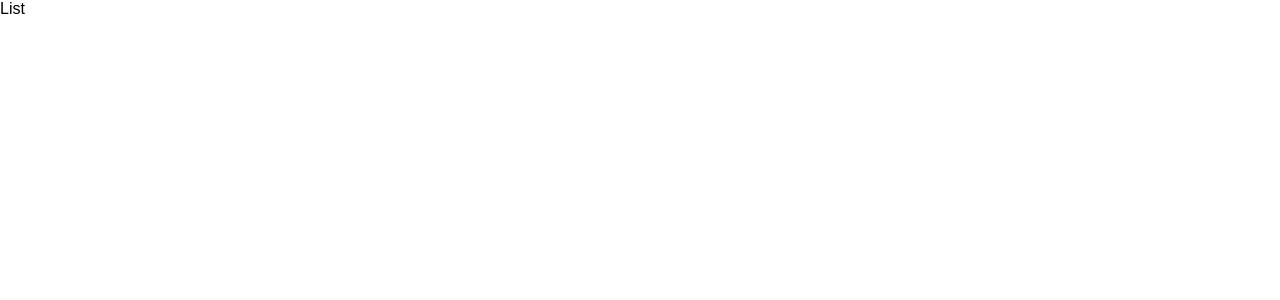
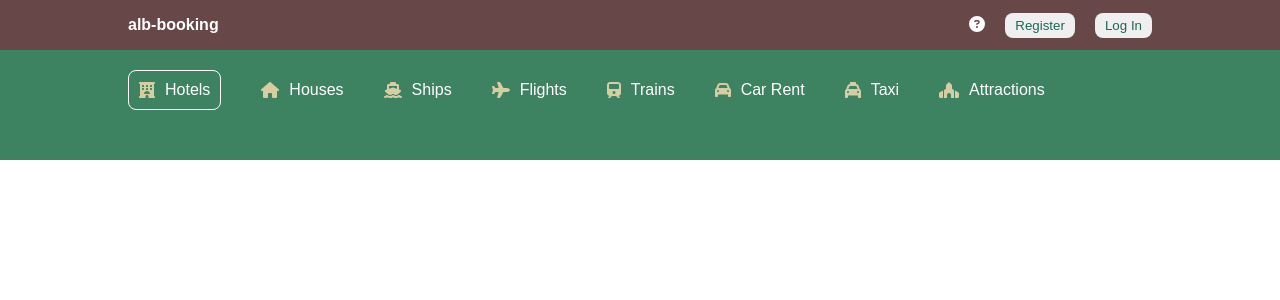
Before and after one commit to FlorentinaDili/alb-booking, a React (Create React App) app: page /hotels in a window 1280 px wide. Shown: the top 300 px of the page. Built offline with nearby package versions, Linux system fonts and the light colour scheme.

Commit message:
Starting the List/Hotels page [CONDITIONAL OPERATORS]

```diff
--- a/src/components/header/Header.jsx
+++ b/src/components/header/Header.jsx
@@ -4,7 +4,8 @@ import { faHotel, faHouse,
         faPlaceOfWorship,
         faSearch, faShip, faTrain,
         faPlane, faCar, faTaxi, faCalendarDays,
-        faPerson} from "@fortawesome/free-solid-svg-icons"
+        faPerson,
+        faArrowsUpDown} from "@fortawesome/free-solid-svg-icons"
 import { DateRange } from 'react-date-range';
 import { useState } from 'react'
 //setDate} from 'react'
@@ -12,7 +13,7 @@ import 'react-date-range/dist/styles.css'; // main css file
 import 'react-date-range/dist/theme/default.css'; // theme css file
 import { format } from "date-fns"
 
-const Header = () => {
+const Header = ({type}) => {
 //the component is set false once the page is open (it's not shown until clicking)..
 const [openDate, setOpenDate] = useState(false);
 //
@@ -42,7 +43,7 @@ const handleOption = (name, operation) =>{
 
 return (
     <div className="header">
-        <div className="headerContainer">
+        <div className={type === "list" ? "headerContainer listMode" : "headerContainer "}>
             <div className="headerList">
                 <div className="headerListItem active">
                 <FontAwesomeIcon icon={faHotel} className="headerListItemIcon"/>
@@ -77,6 +78,9 @@ return (
                 <span>Attractions</span>
                 </div>
             </div>
+
+        { type!=="list" &&
+            <>
             <h1 className="headerTitle">
                 Looking for the best booking platform? You're on the right place.
             </h1>
@@ -107,6 +111,7 @@ return (
                     className="date"
                     />
                     }
+                    <FontAwesomeIcon icon={faArrowsUpDown} className="headerIcon" />
                 </div>
                 <div className="headerSearchItem">
                     <FontAwesomeIcon icon={faPerson} className="headerIcon"/>
@@ -156,6 +161,8 @@ return (
                     <FontAwesomeIcon icon={faSearch} className="headerSearchIcon"/>
                 </div>
             </div>
+              </>
+            }
         </div>
     </div>
   )
--- a/src/pages/list/List.jsx
+++ b/src/pages/list/List.jsx
@@ -1,8 +1,14 @@
 import React from 'react'
+import Navbar from '../../components/navbar/Navbar'
+import Header from '../../components/header/Header'
 
 export const List = () => {
   return (
-    <div>List</div>
+    <div>
+    <Navbar />
+                {/*prop*/}
+    <Header type="list"/>
+    </div>
   )
 }
 
```
